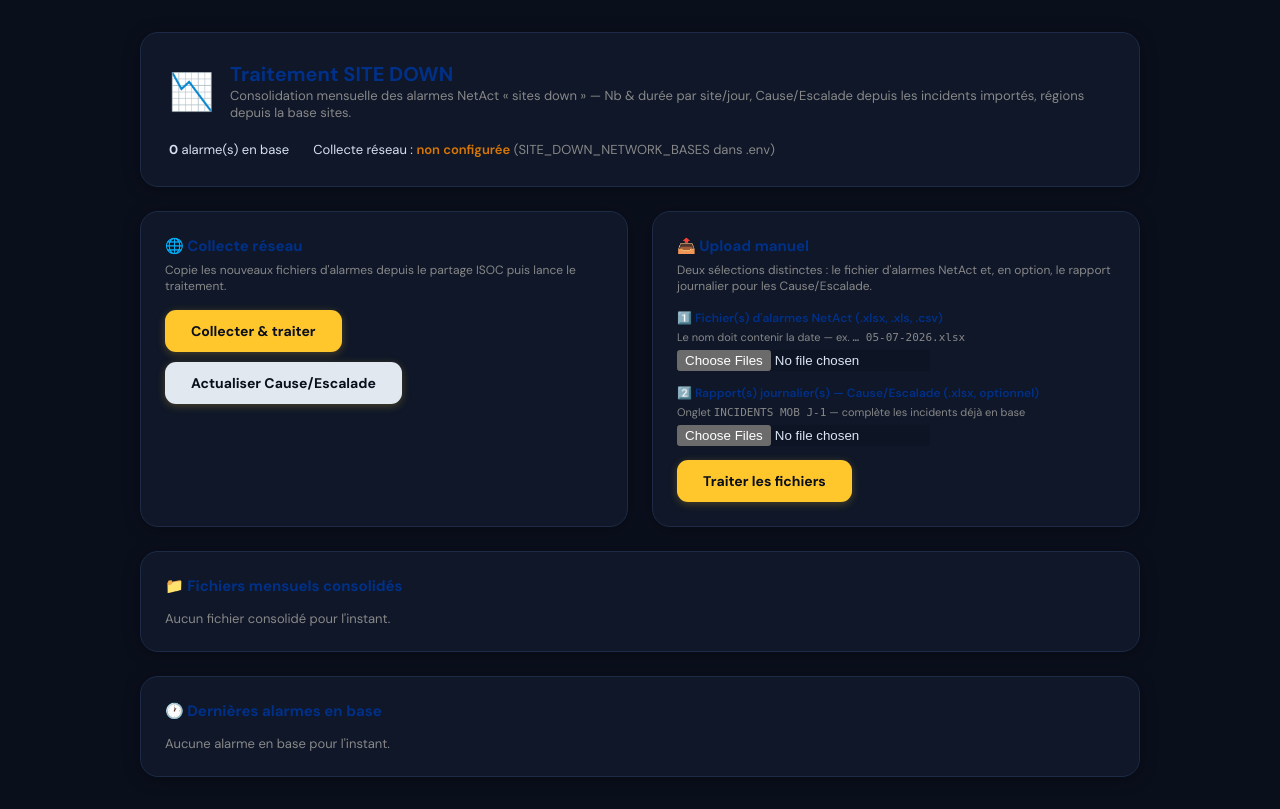
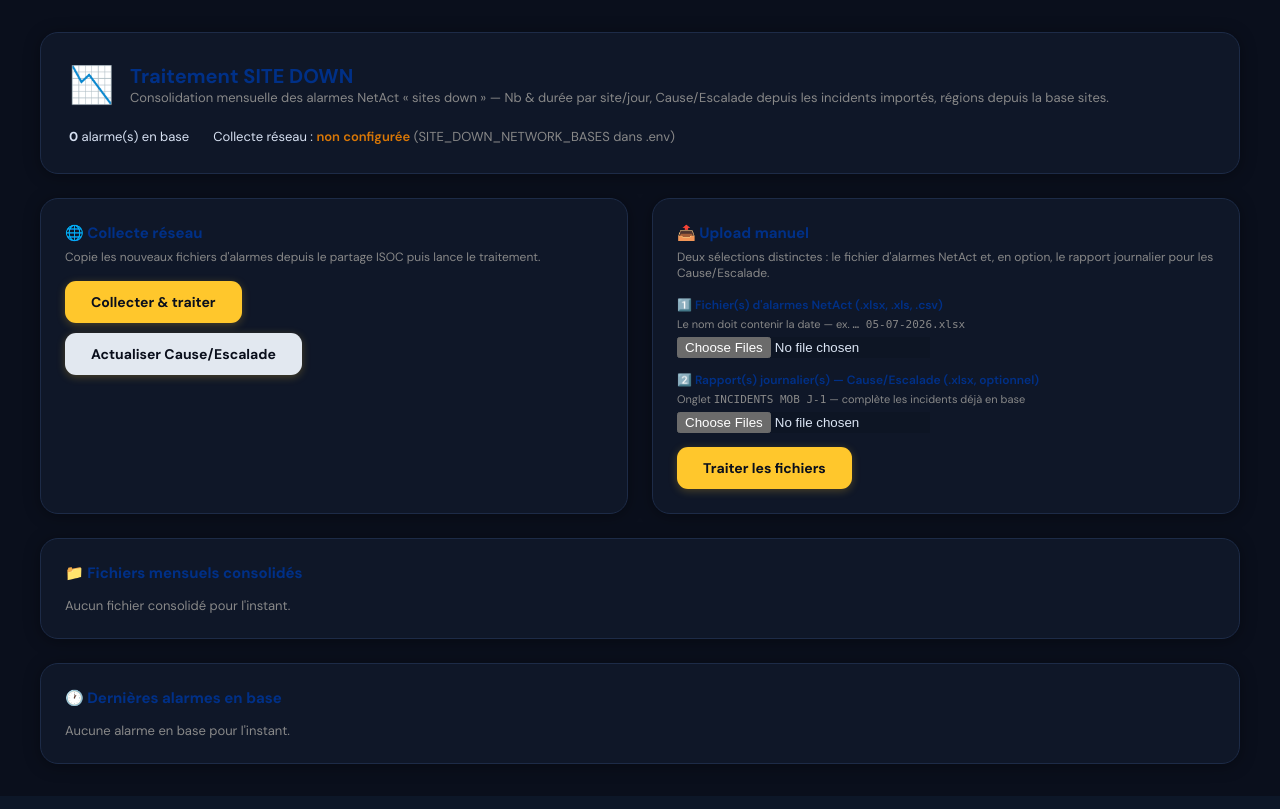
Before and after one commit to Fichale10/Rapport-Auto, a Django app: page /reporting/site-down/ in a window 1280 px wide. Shown: the part 99-908 px from the top of the page. After the commit the page ends 883 px from the top, so only its background shows below. Run offline with Django 5.2, Linux system fonts and the light colour scheme; the visitor is signed in with stand-in values (Sample User, id 1); data that the repository does not hold is empty.

Commit message:
ui(site-down): affichage pleine largeur (suppression du max-width 1000px)

```diff
--- a/reports/templates/reports/site_down.html
+++ b/reports/templates/reports/site_down.html
@@ -3,7 +3,7 @@
 {% block breadcrumb %}Site Down{% endblock %}
 {% block content %}
 
-<div style="max-width:1000px;margin:0 auto;">
+<div style="width:100%;">
 
   <!-- En-tête -->
   <div class="card" style="padding:28px;margin-bottom:24px;">
```
